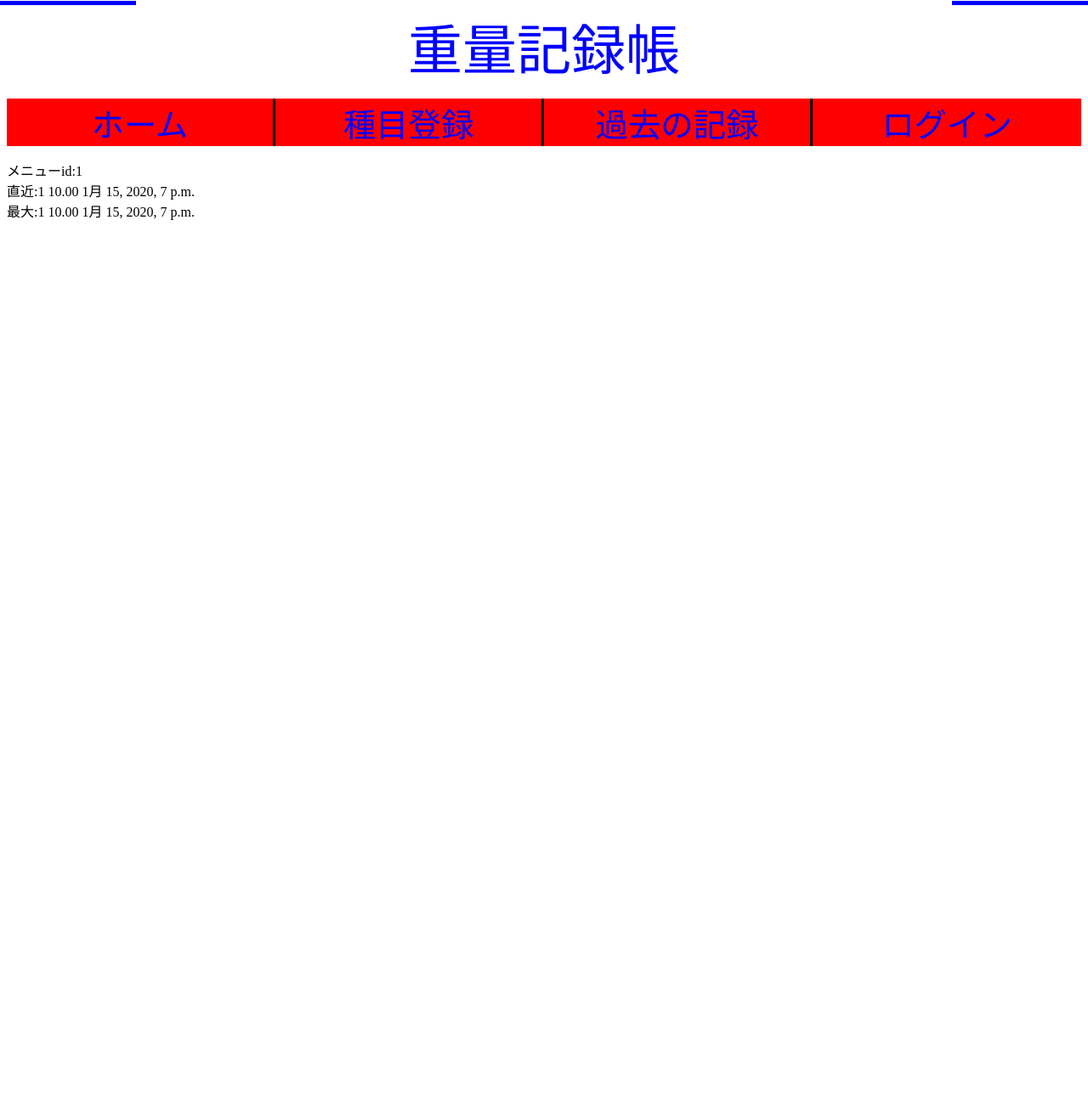
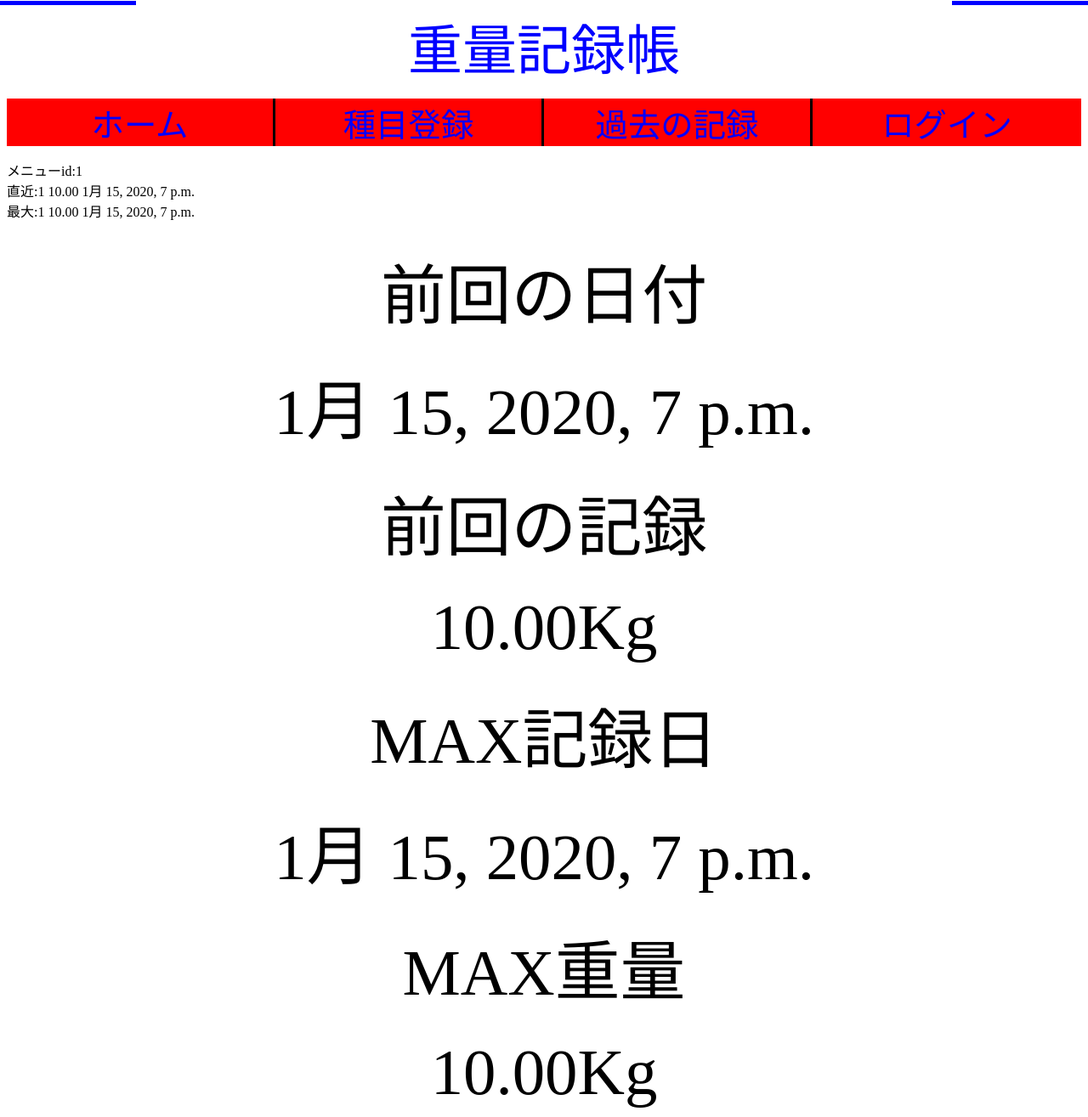
Before and after one commit to mimurayusuke/dep_test, a Django app: template templates/input.html in a window 1280 px wide. Shown: the whole page at 85% size. Before the commit the page ends 259 px from the top, so only its background shows below. Run offline with Django 3.2, Linux system fonts and the light colour scheme; tables that the repository leaves empty hold one stand-in row (values such as "Sample post"); the template is opened without the code that fills it: values that come from a table or form of the project are taken from there, most other values are stand-ins (such as "Sample title", 1, 10 or a date in 2020).

Commit message:
add record query

```diff
--- a/templates/base.html
+++ b/templates/base.html
@@ -5,6 +5,7 @@
     <title>重量記録帳</title>
     {% load static %}
     <link rel="stylesheet" type="text/css" href="{% static 'css/home.css'%}">
+    <link rel="stylesheet" type="text/css" href="{% static 'css/input.css'%}">
 </head>
 <body>
 <div class="title_container">
--- a/templates/input.html
+++ b/templates/input.html
@@ -4,4 +4,15 @@
 メニューid:{{id}}<br>
 直近:{{latest_rec.id}} {{latest_rec.weight_menu}}{{latest_rec.weight_record}} {{latest_rec.created_at}}<br>
 最大:{{max_rec.id}} {{max_rec.weight_menu}} {{max_rec.weight_record}} {{ max_rec.created_at}}
+
+    <div class="record_container">
+        <div class="record latest_date">前回の日付</div>
+        <div class="record latest_date">{{ latest_rec.created_at }}</div>
+        <div class="record latest_record">前回の記録</div>
+        <div class="record latest_record">{{ latest_rec.weight_record }}Kg</div>
+        <div class="record max_date">MAX記録日</div>
+        <div class="record max_date">{{ max_rec.created_at }}</div>
+        <div class="record max_record">MAX重量</div>
+        <div class="record max_record">{{ max_rec.weight_record }}Kg</div>
+    </div>
 {% endblock  %}
--- /dev/null
+++ b/weight/static/css/input.css
@@ -0,0 +1,11 @@
+.record_container {
+    display: grid;
+    grid-template-columns: 1fr 1fr 1fr 1fr 1fr 1fr;
+}
+
+.record {
+    font-size: 6vw;
+    text-align: center;
+    margin-top: 2vw;
+    grid-column: 2 / 6;
+}
```
Also changed, not shown: templates/home.html (indentation only).
